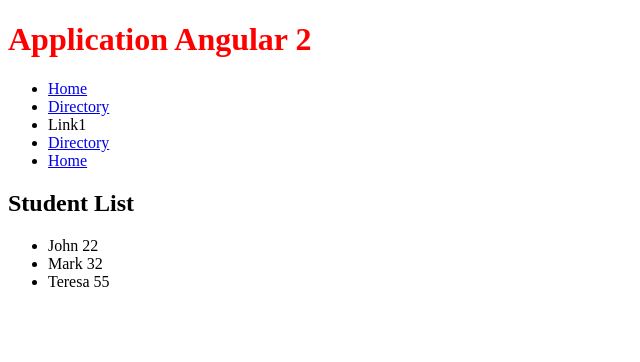
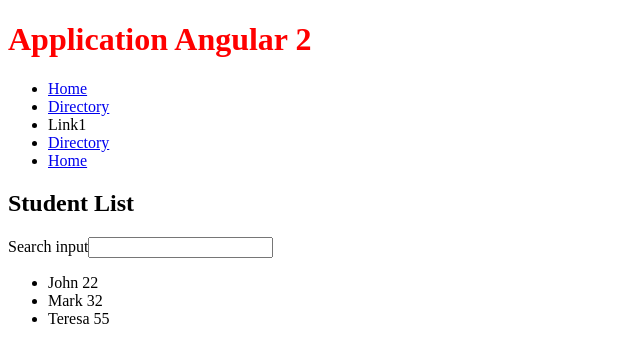
Before and after one commit to 3ndrius/Angular2, an Angular app: page /directory in a window 1280 px wide. Shown: the top 362 px of the page, without its empty margins (0-640 px from the left). Built offline with nearby package versions, Linux system fonts and the light colour scheme.

Commit message:
Custom filter pipes /20-22

```diff
--- a/src/app/app.module.ts
+++ b/src/app/app.module.ts
@@ -7,6 +7,7 @@ import { AppComponent } from './app.component';
 import { HomeComponent } from './home/home.component';
 import { DirectoryComponent } from './directory/directory.component';
 import { RouterModule, Routes } from '@angular/router';
+import { FilterPipe } from './filter.pipe';
 
 
 const appRoutes: Routes = [
@@ -19,7 +20,8 @@ const appRoutes: Routes = [
   declarations: [
     AppComponent,
     HomeComponent,
-    DirectoryComponent
+    DirectoryComponent,
+    FilterPipe
   ],
   imports: [
     BrowserModule,
--- a/src/app/directory/directory.component.html
+++ b/src/app/directory/directory.component.html
@@ -1,10 +1,15 @@
 <h2>
   Student List</h2>
 
-<ul id="student-list">
-  <li *ngFor="let student of students ">
+<form id="filter">
+  <label for="search">Search input</label>
+  <input type="text" id="search" [(ngModel)]="term" [ngModelOptions]="{standalone: true}"/>
+</form>
+
+  <ul id="student-list">
+  <li *ngFor="let student of students | filter:term">
     <div class="single-student">
-      <span [ngStyle]="{color:green}"> {{student.name}}</span>
+      <span [ngStyle]="{color:green}"> {{student.name }}</span>
       <span [ngStyle]="{color:red}"> {{student.age}}</span>
 
     </div>
--- /dev/null
+++ b/src/app/filter.pipe.ts
@@ -0,0 +1,17 @@
+import { Pipe, PipeTransform } from '@angular/core';
+
+@Pipe({
+  name: 'filter'
+})
+export class FilterPipe implements PipeTransform {
+
+  transform(students: any, term: any): any {
+
+    if(term === undefined) return students;
+
+    return students.filter(function(student) {
+      return student.name.toLowerCase().includes(term.toLowerCase());
+    })
+  }
+
+}
```
Also changed, not shown: 1 other file (tests, documents, lock files or other folders).
